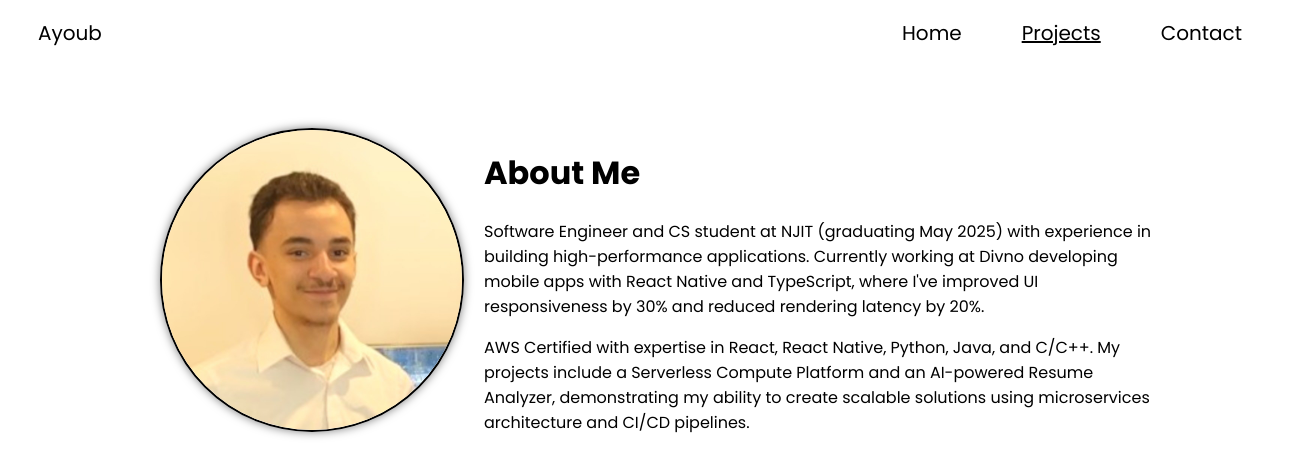
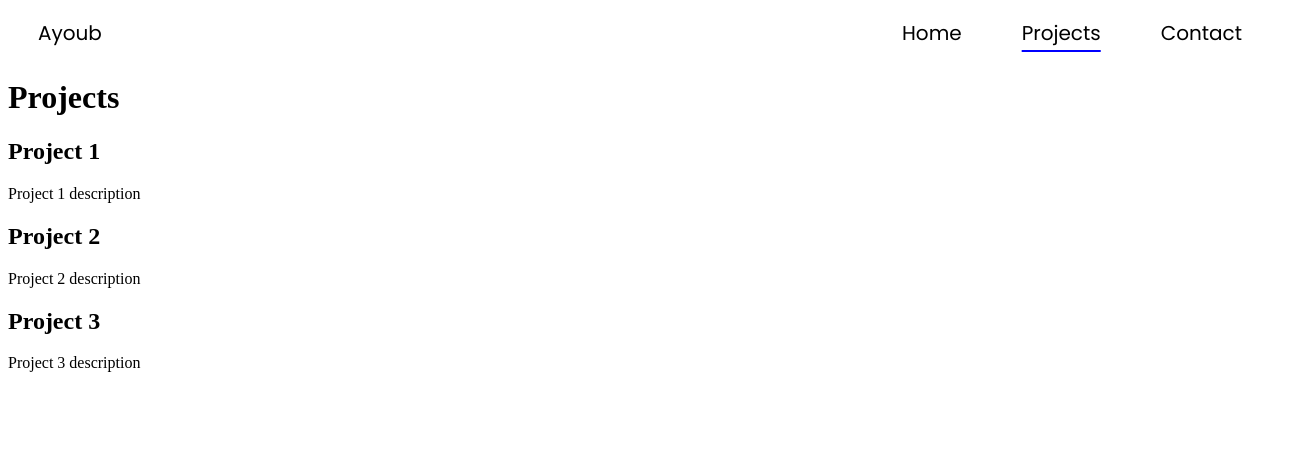
Before and after one commit to ayoubrached/new-portfolio, a React (Create React App) app: page /projects in a window 1280 px wide. Shown: the top 476 px of the page, 1312 px wide, since content can reach past the window. Built offline with nearby package versions, Linux system fonts and the light colour scheme.

Commit message:
Adding project and contact pages and fixed routing

```diff
--- a/src/App.js
+++ b/src/App.js
@@ -1,13 +1,20 @@
+import { BrowserRouter, Routes, Route } from 'react-router-dom';
 import './App.css';
 import NavBar from './components/NavBar';
 import Summary from './components/Summary';
+import Projects from './components/Projects';
+import Contact from './components/Contact';
 
 function App() {
   return (
-    <>
+    <BrowserRouter>
       <NavBar />
-      <Summary />
-    </>
+      <Routes>
+        <Route path="/" element={<Summary />} />
+        <Route path="/projects" element={<Projects />} />
+        <Route path="/contact" element={<Contact />} />
+      </Routes>
+    </BrowserRouter>
   );
 }
 
--- /dev/null
+++ b/src/components/Contact.js
@@ -0,0 +1,7 @@
+import '../App.css';
+
+const Contact = () => {
+    return <p>Hello</p>;
+}
+
+export default Contact;
--- a/src/components/NavBar.js
+++ b/src/components/NavBar.js
@@ -11,7 +11,9 @@ const NavBar = () => {
                 <NavLink
                     to="/"
                     style={({ isActive }) => ({
-                        textDecoration: isActive ? 'underline' : 'none'
+                        textDecoration: isActive ? 'underline' : 'none',
+                        textDecorationColor: isActive ? 'blue' : 'inherit',
+                        textUnderlineOffset: isActive ? '10px' : '0'
                     })}
                     className="navitem"
                 >
@@ -20,7 +22,9 @@ const NavBar = () => {
                 <NavLink
                     to="/projects"
                     style={({ isActive }) => ({
-                        textDecoration: isActive ? 'underline' : 'none'
+                        textDecoration: isActive ? 'underline' : 'none',
+                        textDecorationColor: isActive ? 'blue' : 'inherit',
+                        textUnderlineOffset: isActive ? '10px' : '0'
                     })}
                     className="navitem"
                 >
@@ -29,7 +33,9 @@ const NavBar = () => {
                 <NavLink
                     to="/contact"
                     style={({ isActive }) => ({
-                        textDecoration: isActive ? 'underline' : 'none'
+                        textDecoration: isActive ? 'underline' : 'none',
+                        textDecorationColor: isActive ? 'blue' : 'inherit',
+                        textUnderlineOffset: isActive ? '10px' : '0'
                     })}
                     className="navitem"
                 >
--- /dev/null
+++ b/src/components/Projects.js
@@ -0,0 +1,23 @@
+import '../App.css';
+
+const Projects = () => {
+    return (
+        <div className='content'>
+            <h1>Projects</h1>
+            <div className='project'>
+                <h2>Project 1</h2>
+                <p>Project 1 description</p>
+            </div>
+            <div className='project'>
+                <h2>Project 2</h2>
+                <p>Project 2 description</p>
+            </div>
+            <div className='project'>
+                <h2>Project 3</h2>
+                <p>Project 3 description</p>
+            </div>
+        </div>
+    );
+}
+
+export default Projects;
--- a/src/index.js
+++ b/src/index.js
@@ -1,13 +1,10 @@
 import React from 'react';
 import ReactDOM from 'react-dom/client';
-import { BrowserRouter } from 'react-router-dom';
 import App from './App';
 
 const root = ReactDOM.createRoot(document.getElementById('root'));
 root.render(
   <React.StrictMode>
-    <BrowserRouter>
-      <App />
-    </BrowserRouter>
+    <App />
   </React.StrictMode>
 );
```
